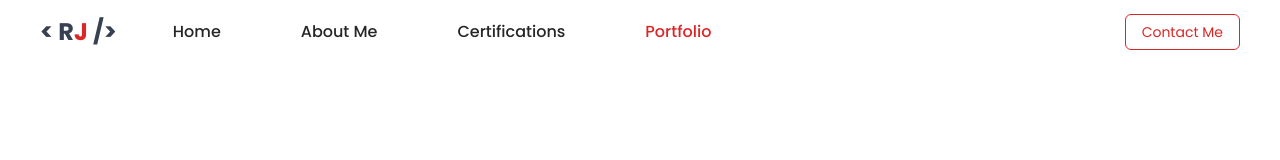
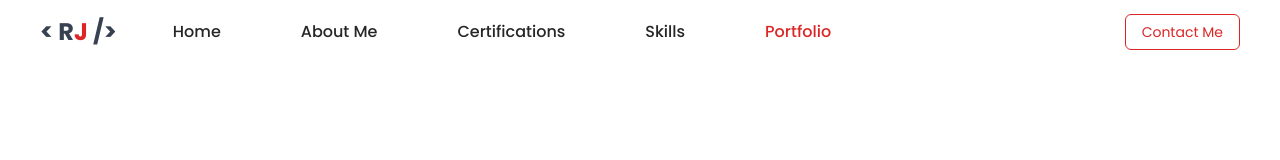
Before and after one commit to ReboDev94/portfoliov2, a Next.js app: page /portfolio in a window 1280 px wide. Shown: the top 160 px of the page. Built offline with nearby package versions, Linux system fonts and the light colour scheme.

Commit message:
add menu skills

```diff
--- a/src/components/NavBar.tsx
+++ b/src/components/NavBar.tsx
@@ -15,6 +15,10 @@ const LINKS = [
   {
     label: 'Certifications',
     path: '/certifications',
+  },
+  {
+    label: 'Skills',
+    path: '/skills',
   },
   {
     label: 'Portfolio',
```
